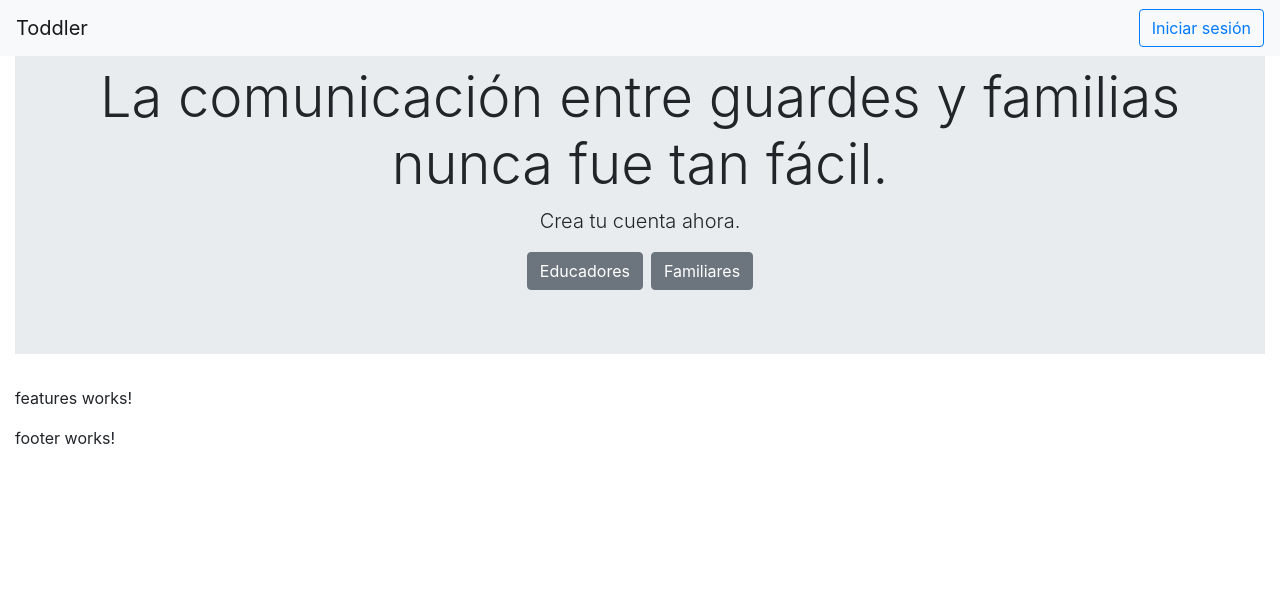
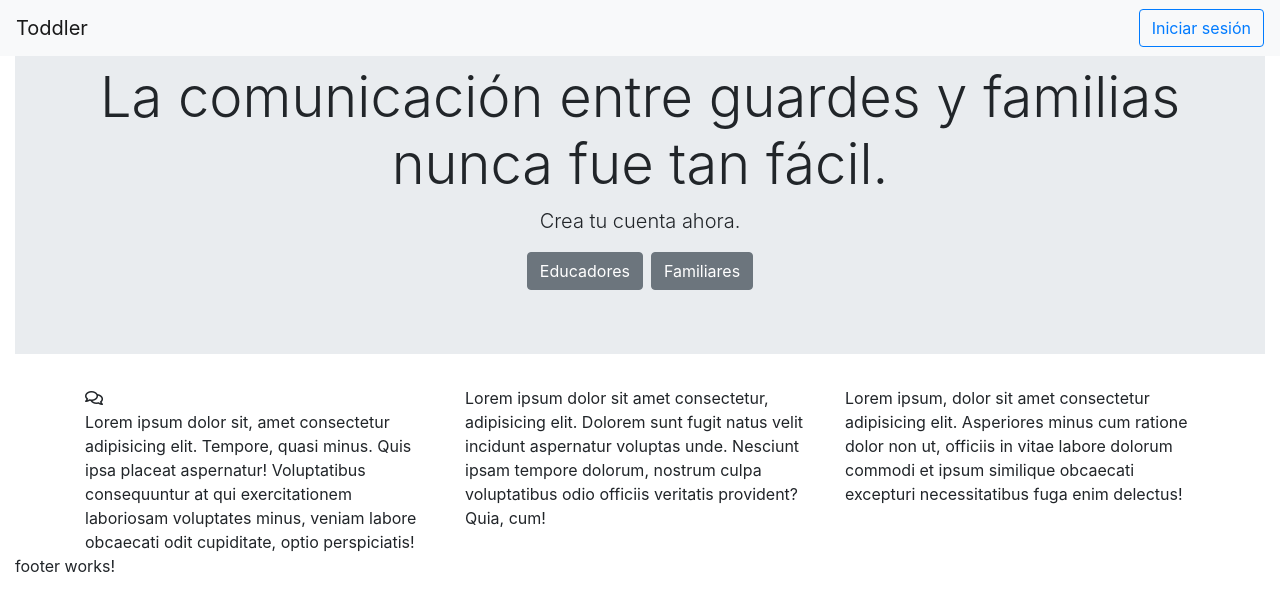
Before and after one commit to estelaromer/toddlerapp, an Angular app: page / in a window 1280 px wide. Shown: the top 610 px of the page. Built offline with nearby package versions, Linux system fonts and the light colour scheme.

Commit message:
añadimos fontawesome cdn y comenzamos features component

```diff
--- a/src/app/features/features.component.html
+++ b/src/app/features/features.component.html
@@ -1,3 +1,17 @@
-<p>
-  features works!
-</p>
+<div class="container">
+  <h2 class="d-none">Características</h2>
+  <div class="features row">
+    <div class="feature col-12 col-md-4">
+      <div class="icono"><i class="far fa-comments"></i></div>
+      <div class="texto">Lorem ipsum dolor sit, amet consectetur adipisicing elit. Tempore, quasi minus. Quis ipsa placeat aspernatur! Voluptatibus consequuntur at qui exercitationem laboriosam voluptates minus, veniam labore obcaecati odit cupiditate, optio perspiciatis!</div>
+    </div>
+    <div class="feature col-12 col-md-4">
+        <div class="icono"></div>
+        <div class="texto">Lorem ipsum dolor sit amet consectetur, adipisicing elit. Dolorem sunt fugit natus velit incidunt aspernatur voluptas unde. Nesciunt ipsam tempore dolorum, nostrum culpa voluptatibus odio officiis veritatis provident? Quia, cum!</div>
+    </div>
+    <div class="feature col-12 col-md-4">
+        <div class="icono"></div>
+        <div class="texto">Lorem ipsum, dolor sit amet consectetur adipisicing elit. Asperiores minus cum ratione dolor non ut, officiis in vitae labore dolorum commodi et ipsum similique obcaecati excepturi necessitatibus fuga enim delectus!</div>
+    </div>
+  </div>
+</div>
--- a/src/index.html
+++ b/src/index.html
@@ -7,6 +7,7 @@
 
   <meta name="viewport" content="width=device-width, initial-scale=1">
   <link rel="icon" type="image/x-icon" href="favicon.ico">
+  <link rel="stylesheet" href="https://use.fontawesome.com/releases/v5.0.13/css/all.css" integrity="sha384-DNOHZ68U8hZfKXOrtjWvjxusGo9WQnrNx2sqG0tfsghAvtVlRW3tvkXWZh58N9jp" crossorigin="anonymous">
 </head>
 <body>
   <app-root></app-root>
```
